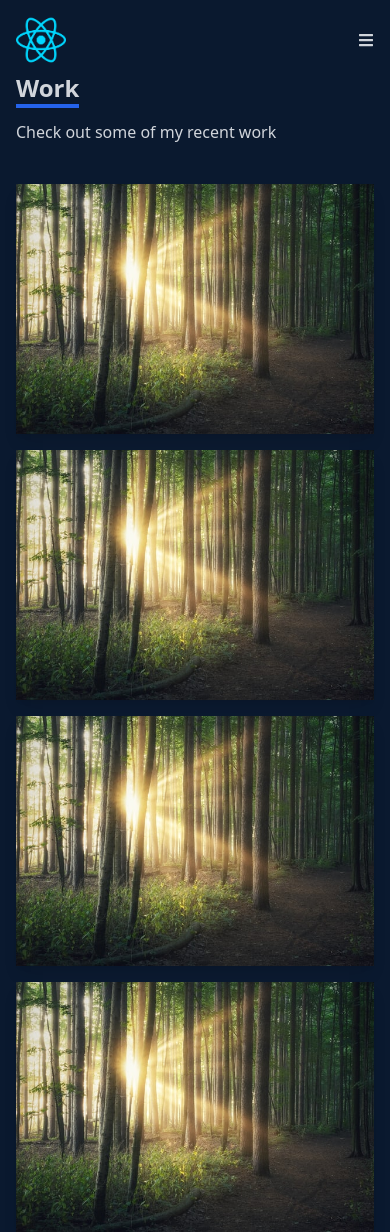
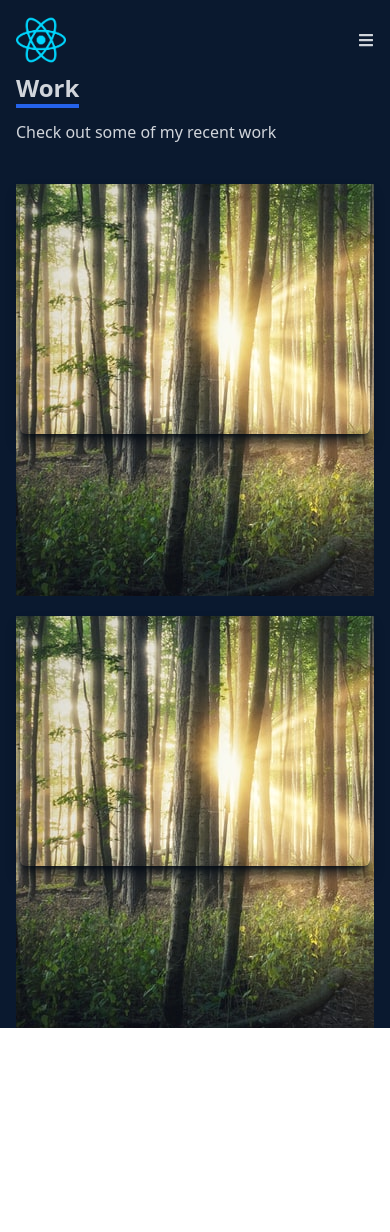
Before and after one commit to Milos191405/Portfolio-React, a React (Vite) app: page /work in a window 390 px wide. After the commit the page ends 1028 px from the top, so only its background shows below. Built offline with nearby package versions, Linux system fonts and the light colour scheme.

Commit message:
applying home responsive design

```diff
--- a/src/components/About.jsx
+++ b/src/components/About.jsx
@@ -2,29 +2,29 @@ const About = () => {
   return (
     <section
       name="about"
-      className="w-full min-h-screen pt-20 bg-[#0a192f] text-gray-300"
+      className="w-full min-h-screen pt-20 bg-[#0a192f] text-gray-300 md:flex items-center "
       aria-labelledby="about-heading"
     >
       <div className="flex flex-col justify-center items-center w-full h-full">
         <header className="max-w-[1000px] w-full grid grid-cols-2 gap-8">
-          <div className="sm:text-right pb-8 pl-4">
+          <div className="sm:text-left pb-8 pl-4">
             <h1
               id="about-heading"
-              className="text-2xl font-bold inline border-b-4 border-blue-600"
+              className="text-2xl sm:text-3xl md:text-4xl font-bold inline border-b-4 border-blue-600"
             >
               About
             </h1>
           </div>
         </header>
-        <div className="max-w-[1000px] w-full grid sm:grid-cols-2 gap-8 px-4">
-          <div className="text-left text-xl font-bold">
+        <div className="max-w-[1000px] w-full grid sm:grid-cols-1 gap-8 px-4">
+          <div className="text-left text-xl sm:text-2xl md:text-3xl font-bold">
             <p>
               Hi. I`m Milos Mirkovic, nice to meet you. Please take a look
               around.
             </p>
           </div>
           <div>
-            <p className="text-sm">
+            <p className="text-sm sm:text-lg md:text-xl">
               Lorem ipsum, dolor sit amet consectetur adipisicing elit.
               Reprehenderit dolor, possimus modi earum rerum dignissimos sunt.
               Ratione doloremque, maxime rem aliquam, soluta fugit velit,
--- a/src/components/Home.jsx
+++ b/src/components/Home.jsx
@@ -11,13 +11,13 @@ function Home() {
 
   return (
     <div name="home" className="w-full min-h-screen bg-[#0a192f] ">
-      <div className="max-w-[1000px]  mx-auto px-8 pt-12 flex flex-col justify-center min-h-screen text-white md:pt-0">
-        <p className="text-lg text-blue-600">Hi, my name is </p>
-        <h1 className="xs:text-2xl sm:text-3xl font-bold">Milos Mirkovic</h1>
-        <h2 className="text-xl sm:text-2xl font-bold text-gray-500">
+      <div className="max-w-[1000px]  mx-auto px-8 pt-12 flex flex-col  justify-center min-h-screen text-white md:pt-0">
+        <p className="text-xl md:text-2xl lg:text-3xl  text-blue-600">Hi, my name is </p>
+        <h1 className="xs:text-2xl sm:text-3xl md:text-4xl lg:text-5xl font-bold">Milos Mirkovic</h1>
+        <h2 className="text-xl sm:text-2xl md:text-3xl lg:text-4xl font-bold text-gray-500">
           I`m a Full Stack Developer
         </h2>
-        <p className="xs:text-base sm:text-lg mb-1 text-gray-500 py-4 max-w-[700px]">
+        <p className="xs:text-base sm:text-lg md:text-xl lg:text-2xl mb-1 text-gray-500 py-4 max-w-[700px]">
           Lorem ipsum dolor sit amet, consectetur adipisicing elit. Pariatur
           placeat accusamus quo est enim cupiditate maxime neque at eligendi
           consequatur.
@@ -25,7 +25,7 @@ function Home() {
         <div>
           <button
           onClick={handleViewWork}
-            className="btn group text-white border-2 px-6 py-2 flex items-center hover:bg-blue-600 active:border-blue-600">
+            className="btn group text-white border-2 px-6 py-2 flex items-center sm:text-lg md:text-xl lg:text-2xl  hover:bg-blue-600 active:border-blue-600">
             View Work
             <span className="group-hover:rotate-90 duration-300">
               <HiArrowNarrowRight className="ml-3" />
--- a/src/components/Skills.jsx
+++ b/src/components/Skills.jsx
@@ -11,10 +11,10 @@ const Skills = () => {
   return (
     <div
       name="skills"
-      className="w-full min-h-screen pt- bg-[#0a192f] text-gray-300"
+      className="w-full min-h-screen pt- bg-[#0a192f] text-gray-300 md:flex items-center justify-center"
     >
       {/* Container */}
-      <div className="max-w-[1000px] mx-auto p-4 flex flex-col justify-center w-full h-full pt-20 sm:pt-0 md:px-auto md:py">
+      <div className="max-w-[1000px] mx-auto p-4 flex flex-col justify-center w-full h-full pt-20 sm:pt-20 md:px-auto md:py">
         <div>
           <p className="text-2xl font-bold inline border-b-4 border-blue-600">
             Skills
@@ -22,7 +22,7 @@ const Skills = () => {
           <p className="text-base py-2">These are the technologies I`ve worked with</p>
         </div>
         <div className="w-full h-full flex justify-center items-center">
-          <div className="w-full h-full  grid grid-cols-2 sm:grid-cols-4 gap-4 text-center py-4  ">
+          <div className="w-full h-full grid grid-cols-2 md:grid-cols-4 gap-4 text-center py-4  ">
             <div className="  shadow-md shadow-[#040c16] hover:scale-110 duration-500">
               <img className="w-12  mx-auto" src={HTML} alt="HTML icon" />
               <p className="my-4">HTML</p>
--- a/src/components/Work.jsx
+++ b/src/components/Work.jsx
@@ -1,4 +1,6 @@
 import Forest from "../assets/Work/forest.jpg";
+import './work.css'
+
 
 function Work() {
   return (
@@ -7,21 +9,18 @@ function Work() {
       className=" pt-14 w-full min-h-screen    bg-[#0a192f] text-gray-300"
     >
       {/* container  */}
-      <container className=" max-w-[1000px]  mx-auto pt-4 px-4 flex flex-col justify-center  gap-10 ">
-        <div className="pb-">
+      <div className=" max-w-[1000px]  mx-auto pt-4 px-4 flex flex-col justify-center  gap-10 ">
+        <div className="">
           <p className="text-2xl font-bold inline border-b-4 text-grey-300 border-blue-600 ">
             Work
           </p>
           <p className="pt-4  ">Check out some of my recent work</p>
         </div>
-
-        <section className="grid grid-row-1 gap-4 min-h-screen">
-          <article
-            className="  w-full h-full shadow-lg shadow-color-[#040c16] group round-md flex justify-center items-center mx-auto content-div"
-            style={{ backgroundImage: `url(${Forest})` }}
-          >
+        <section className=" grid grid-row-1 gap-5 min-h-screen">
+          <div style={{ backgroundImage: `url(${Forest})` }} >
+            <div className="w-full h-full shadow-lg shadow-[#040c16]  group container rounded-md flex justify-center items-center mx-auto content-div  ">
               {/* Hover effects  */}
-            <div className="flex flex-col items-center opacity-0 group-hover:opacity-100 ">
+              <div className="w-full flex flex-col items-center opacity-0 group-hover:opacity-100">
                 <span className="text-xl  font-bold text-gray-600 tracking-wider ">
                   React Portfolio
                 </span>
@@ -38,13 +37,12 @@ function Work() {
                   </a>
                 </div>
               </div>
-          </article>
-          <article
-            className="  w-full h-full shadow-lg shadow-color-[#040c16] group round-md flex justify-center items-center mx-auto content-div"
-            style={{ backgroundImage: `url(${Forest})` }}
-          >
+            </div>
+          </div>
+          <div style={{ backgroundImage: `url(${Forest})` }}>
+            <div className="w-full h-full shadow-lg shadow-[#040c16]  group container rounded-md flex justify-center items-center mx-auto content-div  ">
               {/* Hover effects  */}
-            <div className="flex flex-col items-center opacity-0 group-hover:opacity-100 ">
+              <div className="w-full flex flex-col items-center opacity-0 group-hover:opacity-100">
                 <span className="text-xl  font-bold text-gray-600 tracking-wider ">
                   React Portfolio
                 </span>
@@ -61,55 +59,10 @@ function Work() {
                   </a>
                 </div>
               </div>
-          </article>
-          <article
-            className="  w-full h-full shadow-lg shadow-color-[#040c16] group round-md flex justify-center items-center mx-auto content-div"
-            style={{ backgroundImage: `url(${Forest})` }}
-          >
-            {/* Hover effects  */}
-            <div className="flex flex-col items-center opacity-0 group-hover:opacity-100 ">
-              <span className="text-xl  font-bold text-gray-600 tracking-wider ">
-                React Portfolio
-              </span>
-              <div className="pt-8 text-center">
-                <a href="/">
-                  <button className="text-center rounded-lg px-4 py-3 m-2 bg-white text-gray-500 font-bold text-base ">
-                    Demo
-                  </button>
-                </a>
-                <a href="/">
-                  <button className="text-center rounded-lg px-4 py-3 m-2 bg-white text-gray-500 font-bold text-base ">
-                    Code
-                  </button>
-                </a>
             </div>
           </div>
-          </article>
-          <article
-            className="  w-full h-full shadow-lg shadow-color-[#040c16] group round-md flex justify-center items-center mx-auto content-div"
-            style={{ backgroundImage: `url(${Forest})` }}
-          >
-            {/* Hover effects  */}
-            <div className="flex flex-col items-center opacity-0 group-hover:opacity-100 ">
-              <span className="text-xl  font-bold text-gray-600 tracking-wider ">
-                React Portfolio
-              </span>
-              <div className="pt-8 text-center">
-                <a href="/">
-                  <button className="text-center rounded-lg px-4 py-3 m-2 bg-white text-gray-500 font-bold text-base ">
-                    Demo
-                  </button>
-                </a>
-                <a href="/">
-                  <button className="text-center rounded-lg px-4 py-3 m-2 bg-white text-gray-500 font-bold text-base ">
-                    Code
-                  </button>
-                </a>
+        </section>
       </div>
-            </div>
-          </article>
-        </section>
-      </container>
     </div>
   );
 }
--- /dev/null
+++ b/src/components/work.css
@@ -0,0 +1,14 @@
+.content-div {
+    background:no-repeat;
+    background-size: cover;
+background-position: center;
+height: 250px;
+}
+
+.content-div:hover {
+background-image: linear-gradient(
+    to right,
+    rgba(255, 255, 255, 0.945),
+    rgba(204, 222, 242, 0.8)
+);
+}
--- a/src/index.css
+++ b/src/index.css
@@ -13,7 +13,7 @@
 .content-div:hover {
 background-image: linear-gradient(
 to right,
-rgba(255, 255, 255, 0.8),
+rgba(255, 255, 255, 0.945),
 rgba(204, 222, 242, 0.8)
 
 )!important;
--- a/tailwind.config.js
+++ b/tailwind.config.js
@@ -4,7 +4,8 @@ export default {
   theme: {
     extend: {
       screens: {
-      'xs': '240px'
+        'xs': '240px',
+        'sm': '350px'
     }},
   },
   plugins: [],
```
Lines whose indentation alone changed are shown as unchanged.
